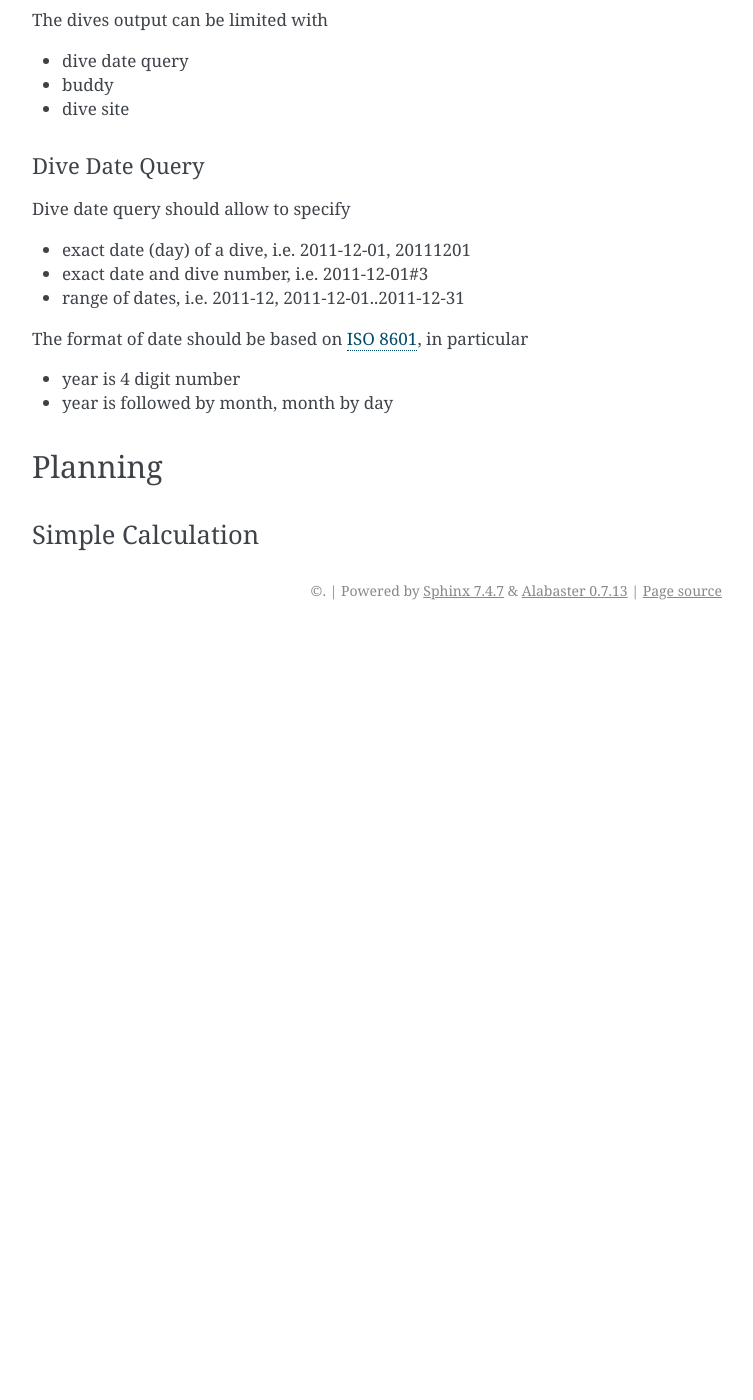
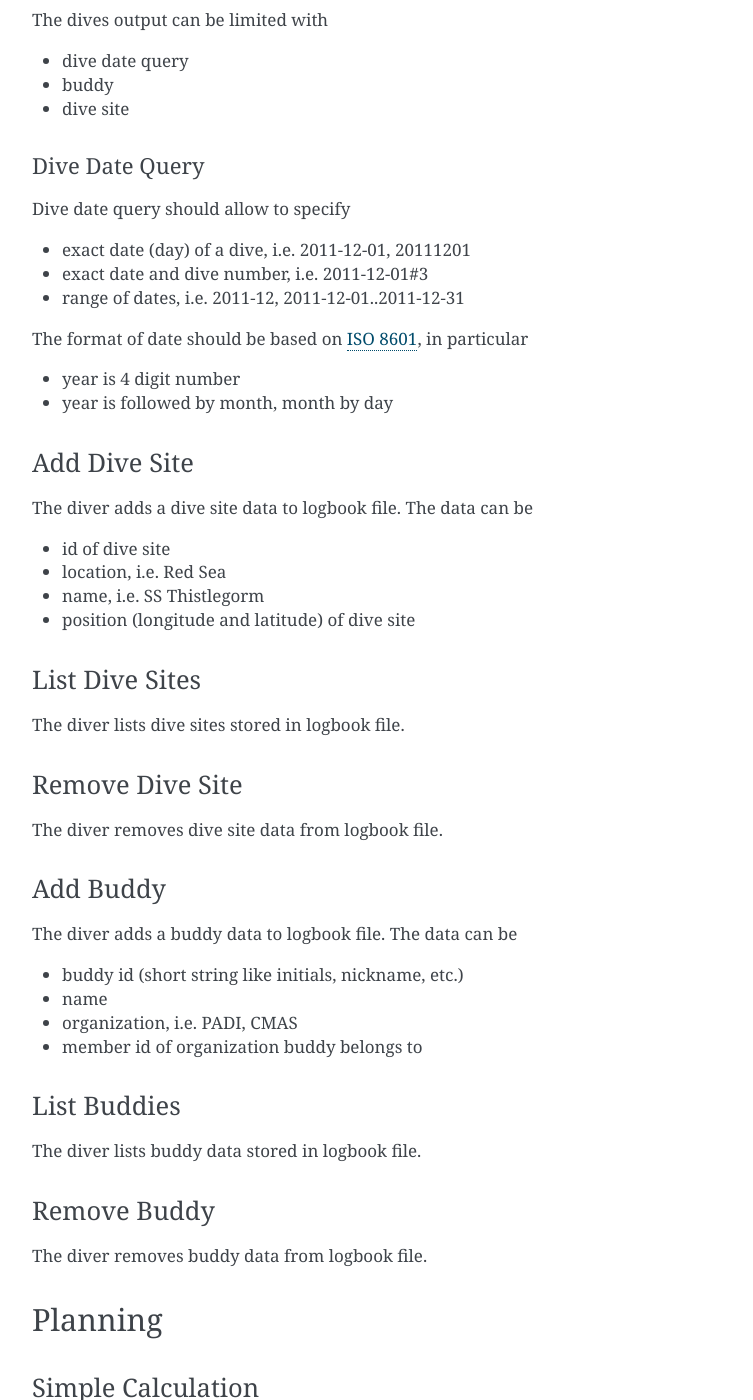
Before and after one commit to gitGNU/gnu_kenozooid, a Sphinx documentation site: the page built from doc/hacking/us.rst, in a window 1280 px wide and 1400 px high, scrolled down 1479 px. Shown: the whole window, without its empty margins (388-1141 px from the left). Built offline with Sphinx 7.4.7, drawn with Linux system fonts in a browser that asks for light colours; before the commit the page ends 2109 px from its top, so only the background shows below that; some of the changed text lies outside the part shown.

Commit message:
- described dive site and buddy data management user stories

```diff
--- a/doc/hacking/us.rst
+++ b/doc/hacking/us.rst
@@ -47,8 +47,8 @@ Logbook
 
 Add Dive
 ^^^^^^^^
-The diver adds a dive to dive logbook. A dive consists of dive data, which
-is
+The diver adds a dive to dive logbook. A dive consists of dive data.
+The data is
 
 - date
 - maximum depth
@@ -97,6 +97,40 @@ in particular
 - year is 4 digit number
 - year is followed by month, month by day
 
+Add Dive Site
+^^^^^^^^^^^^^
+The diver adds a dive site data to logbook file. The data can be
+
+- id of dive site
+- location, i.e. Red Sea
+- name, i.e. SS Thistlegorm
+- position (longitude and latitude) of dive site
+
+List Dive Sites
+^^^^^^^^^^^^^^^
+The diver lists dive sites stored in logbook file.
+
+Remove Dive Site
+^^^^^^^^^^^^^^^^
+The diver removes dive site data from logbook file.
+
+Add Buddy
+^^^^^^^^^
+The diver adds a buddy data to logbook file. The data can be
+
+- buddy id (short string like initials, nickname, etc.)
+- name
+- organization, i.e. PADI, CMAS
+- member id of organization buddy belongs to
+
+List Buddies
+^^^^^^^^^^^^
+The diver lists buddy data stored in logbook file.
+
+Remove Buddy
+^^^^^^^^^^^^
+The diver removes buddy data from logbook file.
+
 .. _planning:
 
 Planning
```
